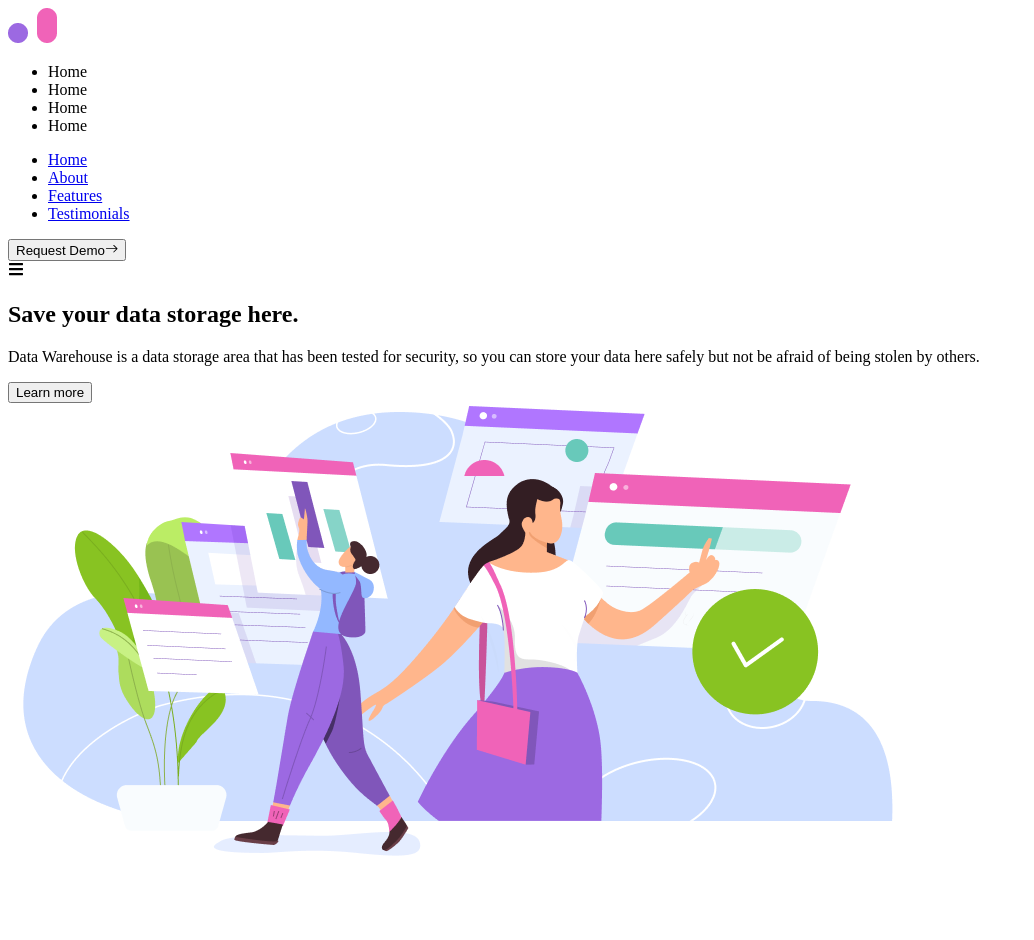
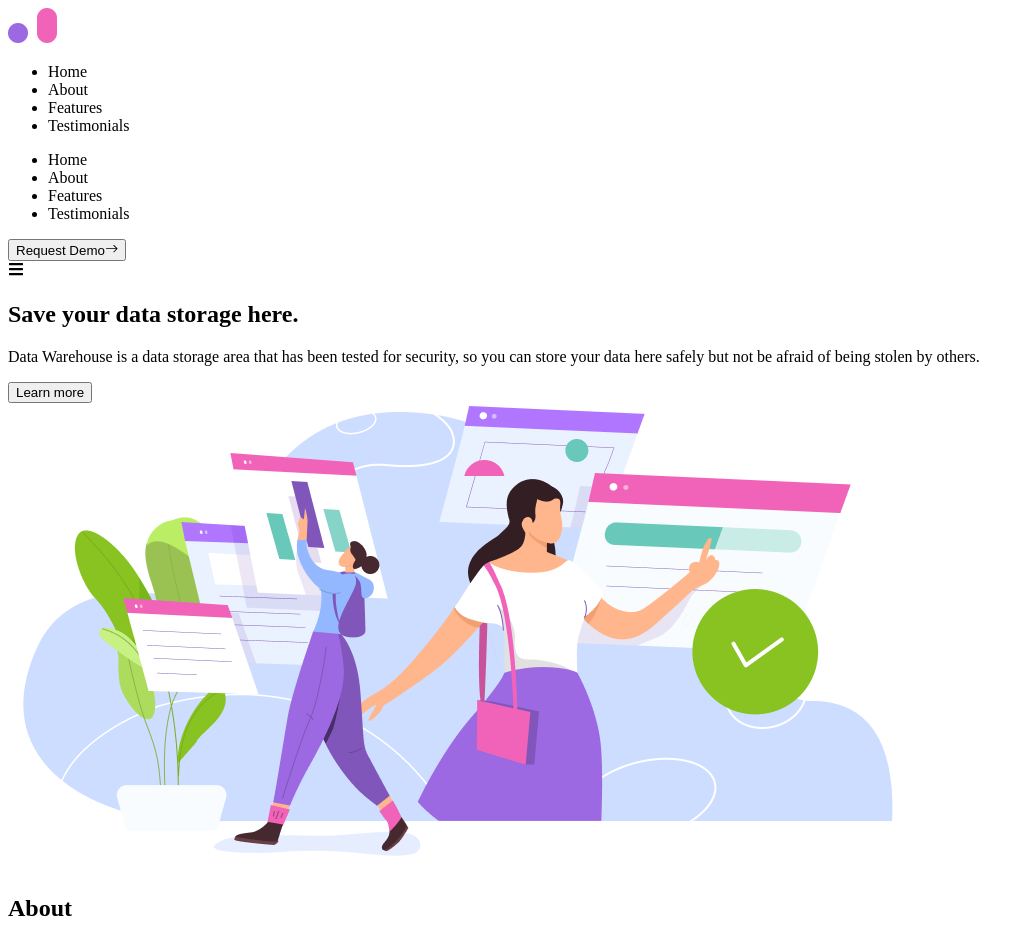
Before and after one commit to AhmedShaykh/Agency-Website, a React (Create React App) app: page / in a window 1280 px wide. Shown: the top 940 px of the page, without its empty margins (0-1034 px from the left). Built offline with nearby package versions, Linux system fonts and the light colour scheme.

Commit message:
Git Init

```diff
--- a/src/Components/About.js
+++ b/src/Components/About.js
@@ -3,15 +3,26 @@ import { aboutData } from '../Data';
 
 const About = () => {
 
-  const { image, title, subtitle } = aboutData;
+  const { head, image, title, subtitle } = aboutData;
 
   return (
-    <section
-      className='my-[30px] xl:mt-[100px]'
+    <section name="about"
+      className='my-[30px] xl:mt-[100px] pt-8'
       data-aos='fade-up'
       data-aos-offset='350'
     >
       <div className='container mx-auto'>
+
+        <div className='text-center'>
+          <h2
+            className='h2 mb-6 xl:mb-12'
+            data-aos='fade-down'
+            data-aos-delay='100'
+          >
+            {head}
+          </h2>
+        </div>
+
         <div className='bg-accent-secondary/[15%] rounded-[50px] min-h-[560px] px-12 pb-12 flex flex-col text-center xl:flex-row xl:items-center xl:text-left  xl:gap-x-[60px] xl:pb-0'>
           <div className='flex-1' data-aos='zoom-in-left'>
             <img src={image} alt='' />
--- a/src/Components/Features.js
+++ b/src/Components/Features.js
@@ -7,7 +7,7 @@ const Features = () => {
   const { title, subtitle, list } = featuresData;
 
   return (
-    <section className='my-[70px] xl:my-[150px]'>
+    <section name="features" className='my-[70px] xl:my-[150px]'>
       <div className='container mx-auto'>
 
         <div className='text-center'>
--- a/src/Components/Hero.js
+++ b/src/Components/Hero.js
@@ -7,7 +7,7 @@ const Hero = () => {
   const { title, subtitle, btnText, image } = heroData;
 
   return (
-    <section className='lg:h-[900px] py-12'>
+    <section name="home" className='lg:h-[900px] py-12'>
       <Header />
       <div className='container mx-auto h-full relative'>
         <div className='flex flex-col xl:flex-row items-center h-full md:py-24'>
--- a/src/Components/Nav.js
+++ b/src/Components/Nav.js
@@ -1,24 +1,22 @@
 import React from 'react';
 import { Link } from 'react-scroll';
-// import { navigationData } from '../Data';
 
 const Nav = () => {
   return (
     <nav>
-      {/* <ul className='flex gap-x-8'>
-        {navigationData.map((item, index) => {
-          return (
-            <li key={index}>
-              <a href={item.href}>{item.name}</a>
-            </li>
-          );
-        })}
-      </ul> */}
-      <ul className="flex gap-x-8'">
-        <Link to='home' smooth={true} duration={500} ><li>Home</li></Link>
-        <Link to='home' smooth={true} duration={500} ><li>Home</li></Link>
-        <Link to='home' smooth={true} duration={500} ><li>Home</li></Link>
-        <Link to='home' smooth={true} duration={500} ><li>Home</li></Link>
+      <ul className="flex gap-x-8">
+        <Link to='home' smooth={true} duration={500} >
+          <li className='text-2xl'>Home</li>
+        </Link>
+        <Link to='about' smooth={true} duration={500} >
+          <li className='text-2xl'>About</li>
+        </Link>
+        <Link to='features' smooth={true} duration={500} >
+          <li className='text-2xl'>Features</li>
+        </Link>
+        <Link to='testimonials' smooth={true} duration={500} >
+          <li className='text-2xl'>Testimonials</li>
+        </Link>
       </ul>
     </nav>
   );
--- a/src/Components/NavMobile.js
+++ b/src/Components/NavMobile.js
@@ -1,18 +1,13 @@
 import React from 'react';
-import { navigationData } from '../Data';
+import { Link } from 'react-scroll';
 
 const NavMobile = () => {
   return (
     <ul className='flex flex-col px-6 py-8 gap-y-4'>
-      {navigationData.map((item, index) => {
-        return (
-          <li key={index}>
-            <a className='text-white' href={item.href}>
-              {item.name}
-            </a>
-          </li>
-        );
-      })}
+      <Link to='home' smooth={true} duration={500} ><li>Home</li></Link>
+      <Link to='about' smooth={true} duration={500} ><li>About</li></Link>
+      <Link to='features' smooth={true} duration={500} ><li>Features</li></Link>
+      <Link to='testimonials' smooth={true} duration={500} ><li>Testimonials</li></Link>
     </ul>
   );
 };
--- a/src/Components/TestimonialSlider.js
+++ b/src/Components/TestimonialSlider.js
@@ -20,7 +20,7 @@ const TestimonialSlider = () => {
     >
       {testimonialsData.map((slide, index) => {
 
-        const { image, message, name, web, delay } = slide;
+        const { image, message, name, web } = slide;
         return (
 
           <SwiperSlide
--- a/src/Components/Testimonials.js
+++ b/src/Components/Testimonials.js
@@ -3,7 +3,7 @@ import TestimonialSlider from './TestimonialSlider';
 
 const Testimonials = () => {
   return (
-    <section className='relative'>
+    <section name="testimonials" className='relative'>
       <div className='container mx-auto'>
         <div
           className='bg-accent-primary min-h-[800px] rounded-[50px]'
--- a/src/Data.js
+++ b/src/Data.js
@@ -16,25 +16,6 @@ import Feature2BgImg from '../src/Assets/Features/feature2_bg.png';
 import Feature3BgImg from '../src/Assets/Features/feature3_bg.png';
 import Feature4BgImg from '../src/Assets/Features/feature4_bg.png';
 
-export const navigationData = [
-  {
-    name: 'Home',
-    href: '#',
-  },
-  {
-    name: 'About',
-    href: '#',
-  },
-  {
-    name: 'Features',
-    href: '#',
-  },
-  {
-    name: 'Testimonials',
-    href: '#',
-  },
-];
-
 export const heroData = {
   title: ` Save your data storage here.`,
   subtitle:
@@ -44,6 +25,7 @@ export const heroData = {
 };
 
 export const aboutData = {
+  head: `About`,
   image: AboutImg,
   title: 'We are a high-level data storage bank',
   subtitle:
```
Also changed, not shown: package.json (line endings or trailing spaces).
